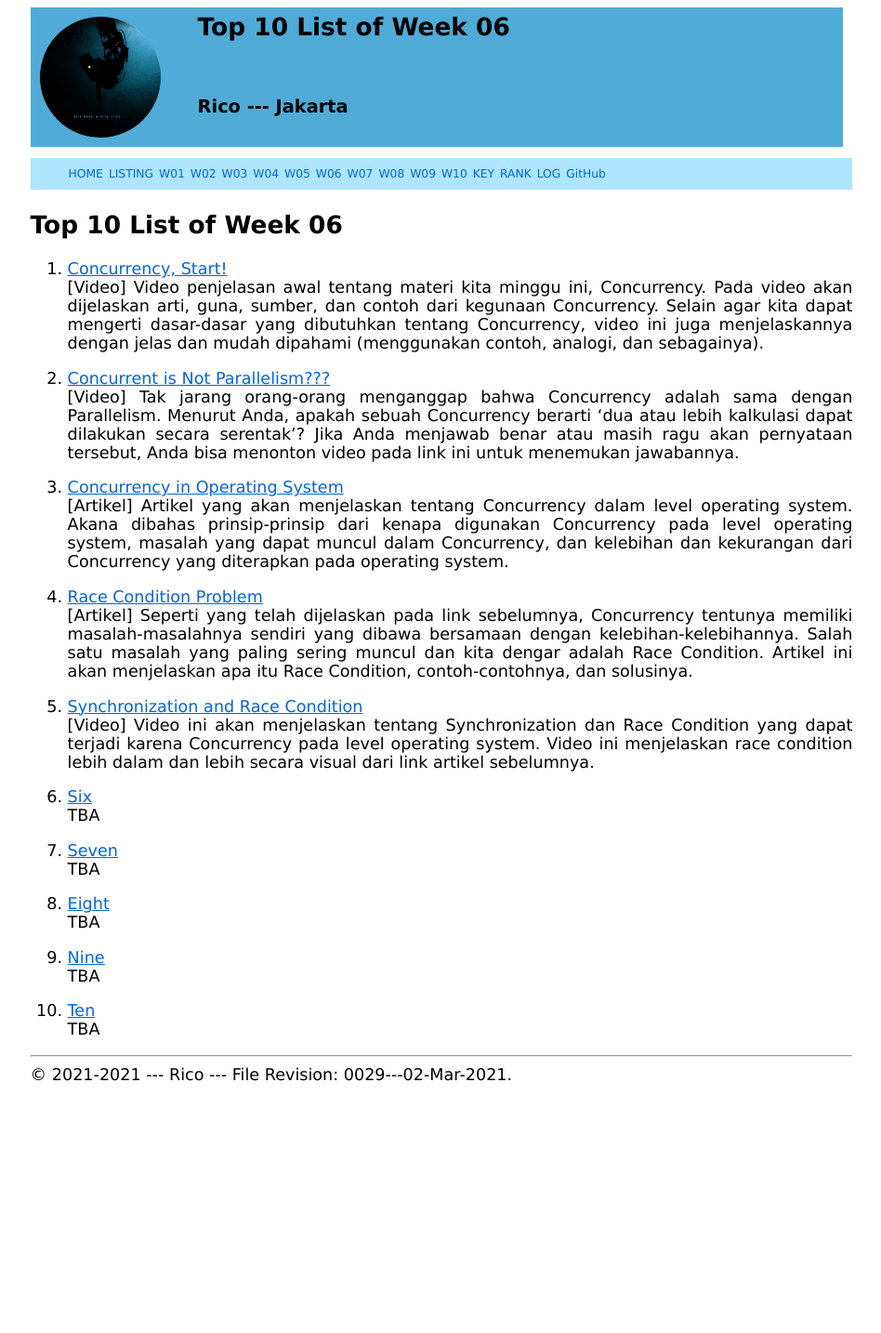
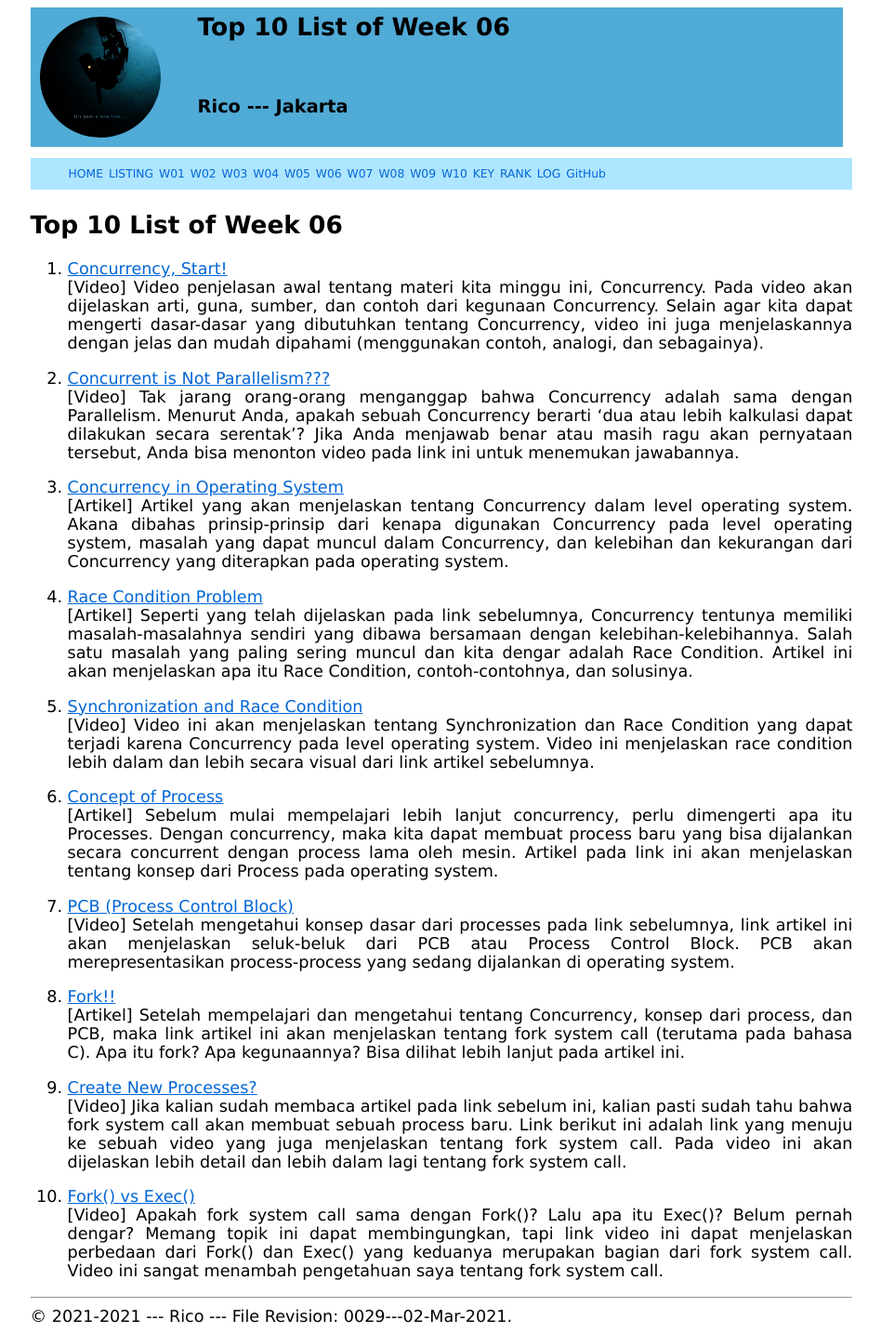
Before and after one commit to azricot/os211, a Jekyll site: the page built from w06.md, in a window 1280 px wide. Shown: the whole page at 93% size, without its empty margins (165-1113 px from the left). Built offline with Jekyll 4.4.1, drawn with Linux system fonts in a browser that asks for light colours; our own code applies the rules of GitHub Pages for plain Markdown files; before the commit the page ends 1174 px from its top, so only the background shows below that.

Commit message:
update top10 and mylog

```diff
--- a/TXT/mylog.txt
+++ b/TXT/mylog.txt
@@ -69,3 +69,6 @@ ZCZC W06 120 L05 GSGS: trying to understand concurrency, fork, etc.
 ZCZC W06  60 L14 Do Week 6 assignment and try to understand the script readme on W06 folder.
 ZCZC W06  90 L13 Add 5 links to my TOP 10 list of Week 6
 ZCZC W06   5 L15 Updating mylog
+ZCZC W06  90 L05 GSGS: further understanding of fork() and exec() and its uses
+ZCZC W06  60 L13 Finish my TOP 10 list of Week 6
+ZCZC W06   5 L15 Updating mylog
--- a/w06.md
+++ b/w06.md
@@ -20,17 +20,17 @@ permalink: /W06/
 5. [Synchronization and Race Condition](https://www.youtube.com/watch?v=Rz3CtjMc7Hc)<br>
 [Video] Video ini akan menjelaskan tentang Synchronization dan Race Condition yang dapat terjadi karena Concurrency pada level operating system. Video ini menjelaskan race condition lebih dalam dan lebih secara visual dari link artikel sebelumnya.
 
-6. [Six](https://en.wikipedia.org/wiki/6)<br>
-TBA
+6. [Concept of Process](https://www.tutorialspoint.com/operating_system/os_processes.htm)<br>
+[Artikel] Sebelum mulai mempelajari lebih lanjut concurrency, perlu dimengerti apa itu Processes. Dengan concurrency, maka kita dapat membuat process baru yang bisa dijalankan secara concurrent dengan process lama oleh mesin. Artikel pada link ini akan menjelaskan tentang konsep dari Process pada operating system.
 
-7. [Seven](https://en.wikipedia.org/wiki/7)<br>
-TBA
+7. [PCB (Process Control Block)](https://www.youtube.com/watch?v=4s2MKuVYKV8)<br>
+[Video] Setelah mengetahui konsep dasar dari processes pada link sebelumnya, link artikel ini akan menjelaskan seluk-beluk dari PCB atau Process Control Block. PCB akan merepresentasikan process-process yang sedang dijalankan di operating system.
 
-8. [Eight](https://en.wikipedia.org/wiki/8)<br>
-TBA
+8. [Fork!!](https://www.geeksforgeeks.org/fork-system-call/)<br>
+[Artikel] Setelah mempelajari dan mengetahui tentang Concurrency, konsep dari process, dan PCB, maka link artikel ini akan menjelaskan tentang fork system call (terutama pada bahasa C). Apa itu fork? Apa kegunaannya? Bisa dilihat lebih lanjut pada artikel ini.
 
-9. [Nine](https://en.wikipedia.org/wiki/9)<br>
-TBA
+9. [Create New Processes?](https://www.youtube.com/watch?v=PwxTbksJ2fo)<br>
+[Video] Jika kalian sudah membaca artikel pada link sebelum ini, kalian pasti sudah tahu bahwa fork system call akan membuat sebuah process baru. Link berikut ini adalah link yang menuju ke sebuah video yang juga menjelaskan tentang fork system call. Pada video ini akan dijelaskan lebih detail dan lebih dalam lagi tentang fork system call.
 
-10. [Ten](https://en.wikipedia.org/wiki/10)<br>
-TBA
+10. [Fork() vs Exec()](https://www.youtube.com/watch?v=IFEFVXvjiHY)<br>
+[Video] Apakah fork system call sama dengan Fork()? Lalu apa itu Exec()? Belum pernah dengar? Memang topik ini dapat membingungkan, tapi link video ini dapat menjelaskan perbedaan dari Fork() dan Exec() yang keduanya merupakan bagian dari fork system call. Video ini sangat menambah pengetahuan saya tentang fork system call.
```
